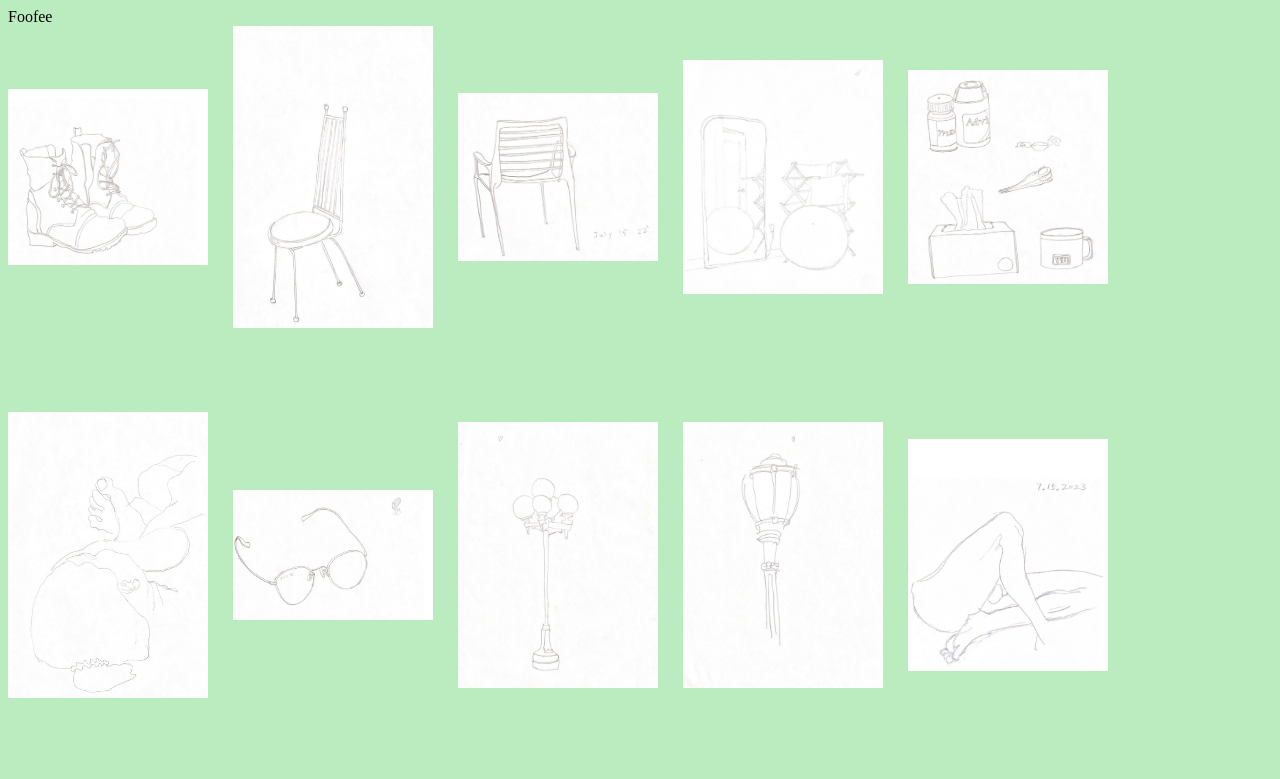
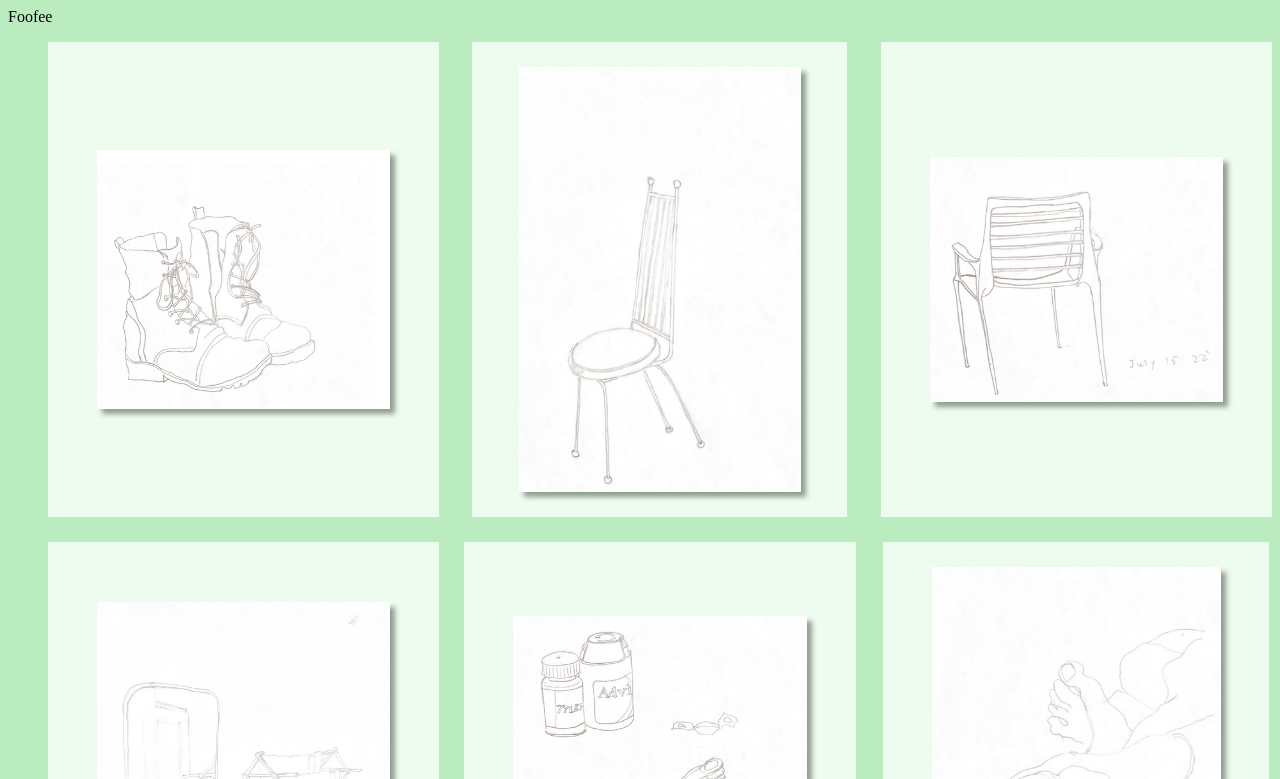
Before and after one commit to lowdanie/foofee, a plain HTML site: page index.html in a window 1280 px wide. Shown: the top 779 px of the page. Drawn offline with Linux system fonts and the light colour scheme.

Commit message:
change to grid layout

```diff
--- a/style.css
+++ b/style.css
@@ -1,4 +1,4 @@
-.flex-container {
+.flex-container-flex {
     /* We first create a flex layout context */
     display: flex;
 
@@ -19,18 +19,52 @@
     list-style: none;
 }
 
+.flex-container-cols {
+    display: block;
+    columns: 12rem;
+    gap: 1rem;
+    /* max-width: 900px; */
+}
+
+.flex-container {
+    display: grid;
+    grid-template-columns: repeat(2,minmax(0,1fr));
+    gap: 25px;
+    justify-items: center;
+    align-items: center;
+}
+
 .flex-item {
-    line-height: 150px;
-    color: rgb(238, 251, 239);
-    font-weight: bold;
-    font-size: 3em;
-    text-align: center;
+    /* line-height: 150px; */
+    background-color: rgb(238, 251, 239);
+    /* font-weight: bold; */
+    /* font-size: 3em; */
+    /* text-align: center; */
+    display: flex;
+    height: 100%;
+    align-items: center;
+    justify-content: center;
+    /* margin-bottom: 1rem; */
+    /* break-inside: avoid; */
 }
 
 body {
     background-color:  rgb(187, 236, 192);
 }
+ ul {
+    list-style: none;
+ }
+img {
+    display: block;
+    width: 75%;
+    margin-top: 25px;
+    margin-bottom: 25px;
+    box-shadow: 5px 5px 5px rgb(144, 158, 144);
+}
 
-img {
-    width: 200px;
+@media (min-width: 900px) {
+    .flex-container {
+        grid-template-columns: repeat(3,minmax(0,1fr));
+    }
+
 }
```
